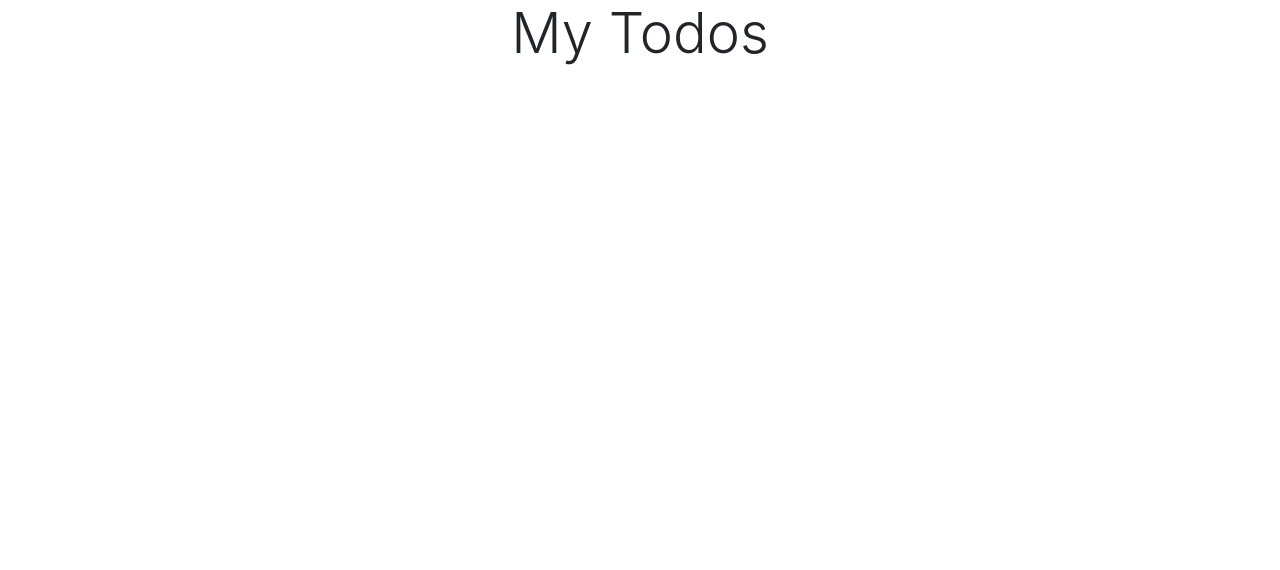
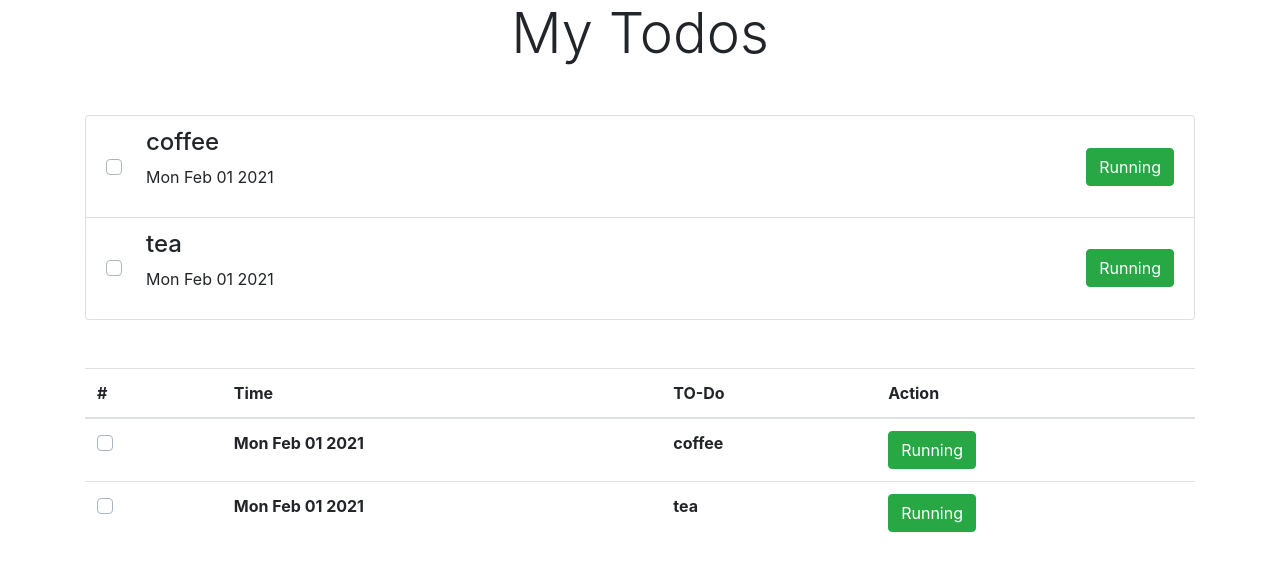
Before and after one commit to nezam0003/React-JS, a React (Create React App) app in the folder Stack-Learner/my-app-two/: page / in a window 1280 px wide. Shown: the top 570 px of the page. Built offline with nearby package versions, Linux system fonts and the light colour scheme.

Commit message:
Table view component

```diff
--- a/Stack-Learner/my-app-two/src/Todo/App.jsx
+++ b/Stack-Learner/my-app-two/src/Todo/App.jsx
@@ -1,13 +1,13 @@
 import React from "react";
 import { Container, Row, Col } from "reactstrap";
-import Todo from "./components/todos/Index";
+import Todos from "./components/todos/Index";
 
 const App = () => {
   return (
     <Container>
       <Row>
         <Col>
-          <Todo />
+          <Todos />
         </Col>
       </Row>
     </Container>
--- a/Stack-Learner/my-app-two/src/Todo/components/list-view/index.jsx
+++ b/Stack-Learner/my-app-two/src/Todo/components/list-view/index.jsx
@@ -1,5 +1,5 @@
 import React from "react";
-import PorpTypes from "prop-types";
+import PropTypes from "prop-types";
 import { ListGroup, ListGroupItem, CustomInput, Button } from "reactstrap";
 
 const ListItem = ({ todo, toggleSelect, toggleComplete }) => {
@@ -25,24 +25,31 @@ const ListItem = ({ todo, toggleSelect, toggleComplete }) => {
     </ListGroupItem>
   );
 };
-ListItem.proptype = {
-  todo: PropTypes.object.isRequried,
-  toggleSelect: PropTypes.func.isRequried,
-  toggleComplete: PropTypes.func.isRequried,
+ListItem.prototype = {
+  todo: PropTypes.object.isRequired,
+  toggleSelect: PropTypes.func.isRequired,
+  toggleComplete: PropTypes.func.isRequired,
 };
 
-const ListView = ({ todos }) => {
+const ListView = ({ todos, toggleSelect, toggleComplete }) => {
   return (
     <ListGroup>
-      {todos.map((todo, toggleSelect, toggleComplete) => {
-        <ListItem key={todo.id} toggleSelect={toggleSelect} toggleComplete={toggleComplete} />;
+      {todos.map((todo) => {
+        return (
+          <ListItem
+            key={todo.id}
+            todo={todo}
+            toggleSelect={toggleSelect}
+            toggleComplete={toggleComplete}
+          />
+        );
       })}
     </ListGroup>
   );
 };
-ListView.proptype = {
-  todo: PropTypes.object.isRequried,
-  toggleSelect: PropTypes.func.isRequried,
-  toggleComplete: PropTypes.func.isRequried,
+ListView.propTypes = {
+  todos: PropTypes.object.isRequired,
+  toggleSelect: PropTypes.func.isRequired,
+  toggleComplete: PropTypes.func.isRequired,
 };
 export default ListView;
--- /dev/null
+++ b/Stack-Learner/my-app-two/src/Todo/components/table-view/index.jsx
@@ -0,0 +1,67 @@
+import React from "react";
+import PropTypes from "prop-types";
+import { CustomInput, Button, Table } from "reactstrap";
+
+const RowItem = ({ todo, toggleSelect, toggleComplete }) => {
+  return (
+    <tr>
+      <th scope="row">
+        <CustomInput
+          type="checkbox"
+          id={todo.id}
+          checked={todo.isSelect}
+          onChange={() => toggleSelect(todo.id)}
+        />
+      </th>
+      <th>{todo.time.toDateString()}</th>
+      <th>{todo.text}</th>
+      <th>
+        <Button
+          color={todo.isComplete ? "danger" : "success"}
+          onClick={() => toggleComplete(todo.id)}
+        >
+          {todo.isComplete ? "Completed" : "Running"}
+        </Button>
+      </th>
+    </tr>
+  );
+};
+
+RowItem.propTypes = {
+  todo: PropTypes.object.isRequired,
+  toggleSelect: PropTypes.func.isRequired,
+  toggleComplete: PropTypes.func.isRequired,
+};
+
+const TableView = ({ todos, toggleSelect, toggleComplete }) => {
+  return (
+    <Table>
+      <thead>
+        <tr>
+          <th>#</th>
+          <th>Time</th>
+          <th>TO-Do</th>
+          <th>Action</th>
+        </tr>
+      </thead>
+      <tbody>
+        {todos.map((todo) => {
+          return (
+            <RowItem
+              key={todo.id}
+              todo={todo}
+              toggleSelect={toggleSelect}
+              toggleComplete={toggleComplete}
+            />
+          );
+        })}
+      </tbody>
+    </Table>
+  );
+};
+TableView.propTypes = {
+  todos: PropTypes.object.isRequired,
+  toggleSelect: PropTypes.func.isRequired,
+  toggleComplete: PropTypes.func.isRequired,
+};
+export default TableView;
--- a/Stack-Learner/my-app-two/src/Todo/components/todos/Index.jsx
+++ b/Stack-Learner/my-app-two/src/Todo/components/todos/Index.jsx
@@ -1,10 +1,54 @@
 import React, { Component } from "react";
+import ListView from "../list-view";
+import TableView from "../table-view";
 
-export default class Todo extends Component {
+export default class Todos extends Component {
+  state = {
+    todos: [
+      {
+        id: "abd2",
+        text: "coffee",
+        description: "i want coffee",
+        time: new Date(),
+        isComplete: false,
+        isSelect: false,
+      },
+      {
+        id: "abd2gjir",
+        text: "tea",
+        description: "i want tea",
+        time: new Date(),
+        isComplete: false,
+        isSelect: false,
+      },
+    ],
+  };
+
+  toggleSelect = (todoId) => {
+    console.log("hello selecet");
+  };
+  toggleComplete = (todoId) => {
+    console.log("hello complete");
+  };
+
   render() {
     return (
       <div>
         <h1 className="display-4 mb-5 text-center">My Todos</h1>
+        <div className="mb-5">
+          <ListView
+            todos={this.state.todos}
+            toggleSelect={this.toggleSelect}
+            toggleComplete={this.toggleComplete}
+          />
+        </div>
+        <div>
+          <TableView
+            todos={this.state.todos}
+            toggleSelect={this.toggleSelect}
+            toggleComplete={this.toggleComplete}
+          />
+        </div>
       </div>
     );
   }
```
